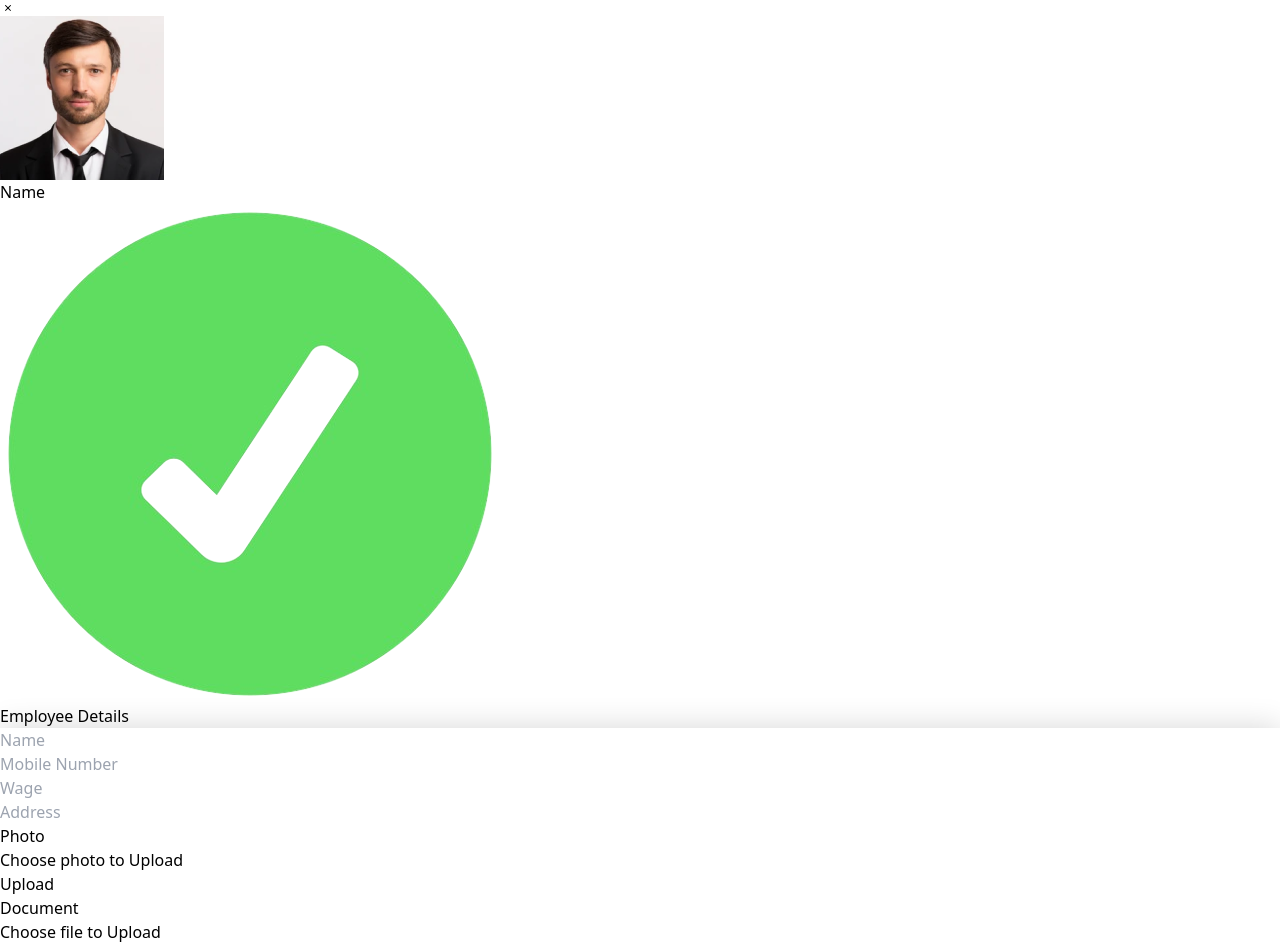
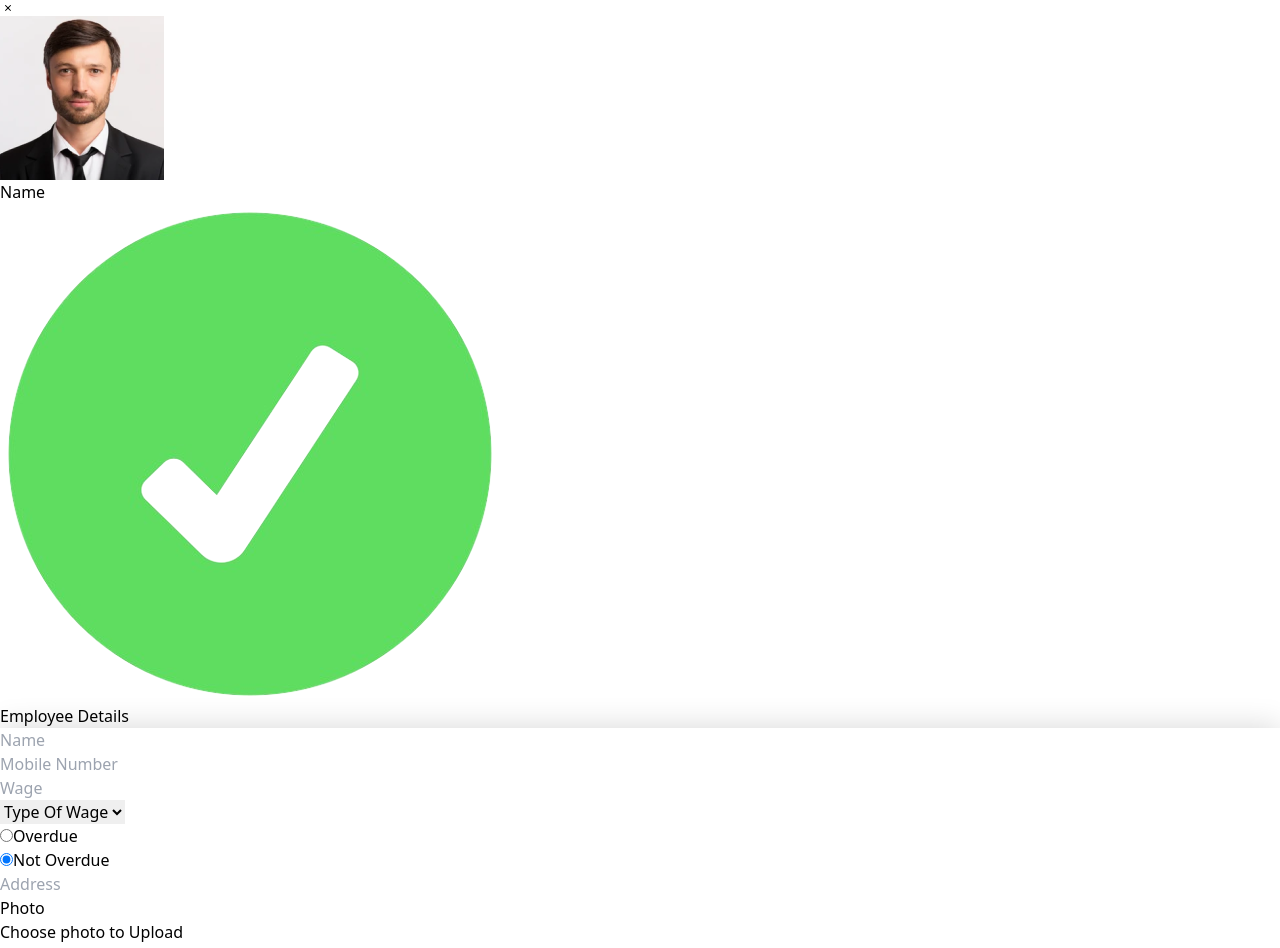
Before and after one commit to ZEUZ8/360pay, a React (Vite) app: page /employeeDetails in a window 1280 px wide. Shown: the top 948 px of the page. Built offline with nearby package versions, Linux system fonts and the light colour scheme.

Commit message:
Updated the employee details page to accommodate new requirements: added two checkboxes for selecting the user's overtime status and added an extra select dropdown for choosing the wage type (hourly, weekly, Monthly)

```diff
--- a/src/App.css
+++ b/src/App.css
@@ -22,11 +22,17 @@
   background: linear-gradient(180deg, #72C562, #60B670);
 }
 .linear_gradient3{
+  background: linear-gradient(180deg, #d2dd71, #eaea5b);
+}
+.linear_gradient4{
   background: linear-gradient(180deg, #42AFDB, #2376A2);
 }
-.linear_gradient4{
+.linear_gradient5{
   background: linear-gradient(180deg, #FF0F0F, #FF0404);
 }
+
+
+
 
 .green_Linear_gradient{
   background: linear-gradient(180deg,#87f08e,#66BB6C);
--- a/src/components/employeeDetails/Form.jsx
+++ b/src/components/employeeDetails/Form.jsx
@@ -21,7 +21,8 @@ const Form = ({ image, setImage }) => {
   const navigate = useNavigate();
 
   //state for photo storing
-  const { photo, setPhoto, name, setUserName ,loading,setLoading} = useContext(AppContext);
+  const { photo, setPhoto, name, setUserName, loading, setLoading } =useContext(AppContext);
+  const [wageTypes,setWageTypes] = useState(["Hourly","Weekly","Daily","Monthly"])
 
   const [photoName, setPhotoName] = useState("");
   const [photoError, setPhotoError] = useState("");
@@ -30,7 +31,6 @@ const Form = ({ image, setImage }) => {
   const [documentFile, setDocumentFile] = useState("");
   const [documentName, setDocumentName] = useState("");
   const [fileError, setFileError] = useState("");
-
 
   const fileInputRef = useRef(null);
   const photoInputRef = useRef(null);
@@ -44,8 +44,8 @@ const Form = ({ image, setImage }) => {
     } else {
       setPhotoError("");
       if (file) {
-        setLoading(true)
-        setLoading(true)
+        setLoading(true);
+        setLoading(true);
         setPhotoName(file);
         if (photo) {
           (async function () {
@@ -56,11 +56,11 @@ const Form = ({ image, setImage }) => {
         if (response?.data?.ImageUploadStatus && response?.status === 200) {
           setPhoto(response?.data?.FileDetails[0].Filename);
           setImage(response?.data?.FileDetails[0]);
-          setLoading(false)
+          setLoading(false);
         } else {
           toast.error("Something went wrong");
         }
-        setLoading(false)
+        setLoading(false);
       }
     }
   };
@@ -75,7 +75,7 @@ const Form = ({ image, setImage }) => {
     } else {
       setFileError("");
       if (file) {
-        setLoading(true)
+        setLoading(true);
         setDocumentName(file);
         if (documentFile) {
           (async () => {
@@ -86,7 +86,7 @@ const Form = ({ image, setImage }) => {
         if (response?.data?.ImageUploadStatus && response.status === 200) {
           setDocumentFile(response.data.FileDetails[0]);
         }
-        setLoading(false)
+        setLoading(false);
       }
     }
   };
@@ -94,7 +94,7 @@ const Form = ({ image, setImage }) => {
   const onSubmit = async () => {
     if (photo) {
       try {
-        setLoading(true)
+        setLoading(true);
         const data = {
           opMode: "I",
           empId: 0,
@@ -115,8 +115,8 @@ const Form = ({ image, setImage }) => {
         }
       } catch (err) {
         // console.log(err, " error in the onSubmit of the employee Details");
-      }finally{
-        setLoading(false)
+      } finally {
+        setLoading(false);
       }
     }
   };
@@ -158,9 +158,9 @@ const Form = ({ image, setImage }) => {
     }
   };
 
-  const handleHistory = ()=>{
-    console.log('user clicked the history button')
-  }
+  const handleHistory = () => {
+    console.log("user clicked the history button");
+  };
 
   return (
     <form>
@@ -217,14 +217,9 @@ const Form = ({ image, setImage }) => {
         )}
       </div>
 
-      <div
-        className={`mb-4 ${
-          errors.dailyWage &&
-          touched.dailyWage &&
-          values.dailyWage.length > 0 &&
-          "mb-2"
-        }`}
-      >
+     <div className={`mb-2 ${errors.dailyWage && touched.dailyWage && values.dailyWage.length > 0 && "mb-2" } grid grid-cols-12 gap-3`}>
+
+      <div className="col-span-8">
         <input
           type="text"
           id="dailyWage"
@@ -248,7 +243,63 @@ const Form = ({ image, setImage }) => {
             </h1>
           )}
       </div>
-
+      <div className="col-span-4 bg-pink-50 rounded-lg">
+      <select
+          id="wageType"
+          // value={values.authorization}
+          onChange={handleChange}
+          onBlur={handleBlur}
+          className={` bg-gray-100 text-xs  rounded-lg focus:ring-blue-500 focus:border-blue-500 block w-full p-3.5  `}
+        >
+          <option value="" >
+            Type Of Wage
+          </option>
+          {wageTypes.map((wage) => (
+            <option value={wage} key={wage} className="">
+              {wage}
+            </option>
+          ))}
+        </select>
+        {errors.dailyWage && touched.dailyWage && (
+          <h1 className="text-xs px-3 animate-pulse pt-1 text-rose-500 ">
+            {/* {errors.authorization} */}
+          </h1>
+        )}
+      </div>
+     </div>
+      <div className="flex justify-start align-middle items-center gap-4 mb-2 px-3">
+        <div class="flex items-center">
+          <input
+            id="default-radio-1"
+            type="radio"
+            value=""
+            name="default-radio"
+            class="w-3 h-3 text-blue-600 bg-gray-100 border-gray-300 focus:ring-white  dark:ring-offset-gray-800 focus:ring-2 dark:bg-gray-700 dark:border-gray-600"
+          />
+          <label
+            for="default-radio-1"
+            class="ms-1 text-xs font-medium text-gray-600 dark:text-gray-400"
+          >
+            Overdue
+          </label>
+        </div>
+        <div class="flex items-center">
+          <input
+            checked
+            id="default-radio-2"
+            type="radio"
+            value=""
+            name="default-radio"
+            class="w-3 h-3 text-blue-600 bg-gray-100 border-gray-300 focus:ring-white rounded-full  dark:ring-offset-gray-800 focus:ring-2 dark:bg-gray-700 dark:border-gray-600"
+          />
+          <label
+            for="default-radio-2"
+            class="ms-1 text-xs font-medium text-gray-600 dark:text-gray-400"
+          >
+            Not Overdue
+          </label>
+        </div>
+      </div>
       <div
         className={`mb-4 ${
           errors.address &&
--- a/src/components/employeeWageDetails/WageDetails.jsx
+++ b/src/components/employeeWageDetails/WageDetails.jsx
@@ -4,6 +4,7 @@ const WageDetails = ({ selectedSuggestion }) => {
   return (
     <>
       <div className="grid gap-4 shadow-special  rounded-xl m-5 p-4 ">
+
         <div className="grid grid-cols-2 items-center">
           <div className="text-center text-gray-600 ">Total Wage</div>
           <div className=" linear_gradient1 rounded-lg py-2 text-center text-white font-medium">
@@ -19,15 +20,23 @@ const WageDetails = ({ selectedSuggestion }) => {
         </div>
 
         <div className="grid grid-cols-2 items-center">
+          <div className="text-center text-gray-600 ">Over Time</div>
+          <div className=" linear_gradient3 rounded-lg py-2 text-center text-white font-medium">
+            {selectedSuggestion ? `${selectedSuggestion.total}.00 INR` : "000.00 INR"}
+          </div>
+        </div>
+
+
+        <div className="grid grid-cols-2 items-center">
           <div className="text-center text-gray-600 ">Excess Amount</div>
-          <div className=" linear_gradient3 rounded-lg py-2 text-center text-white font-medium">
+          <div className=" linear_gradient4 rounded-lg py-2 text-center text-white font-medium">
             {selectedSuggestion ? `${selectedSuggestion.exceeAmount}.00 INR` : "000.00 INR"}
           </div>
         </div>
 
         <div className="grid grid-cols-2 items-center">
           <div className="text-center text-gray-600 ">Balance</div>
-          <div className=" linear_gradient4 rounded-lg py-2 text-center text-white font-medium">
+          <div className=" linear_gradient5 rounded-lg py-2 text-center text-white font-medium">
             {selectedSuggestion
               ? `${selectedSuggestion.balanceAmount}.00 INR`
               : "000.00 INR"}
```
